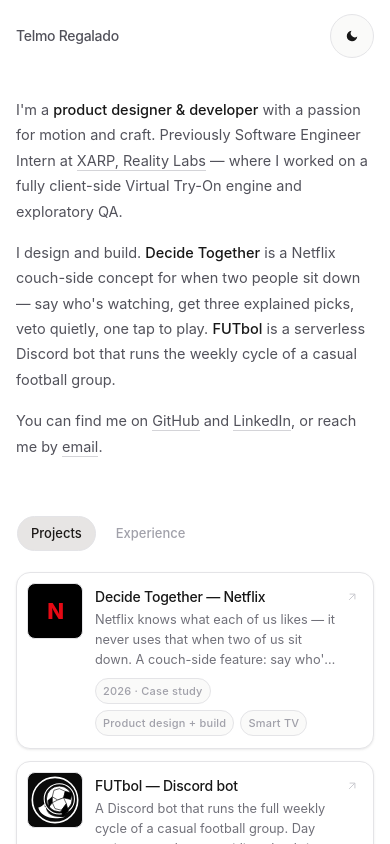
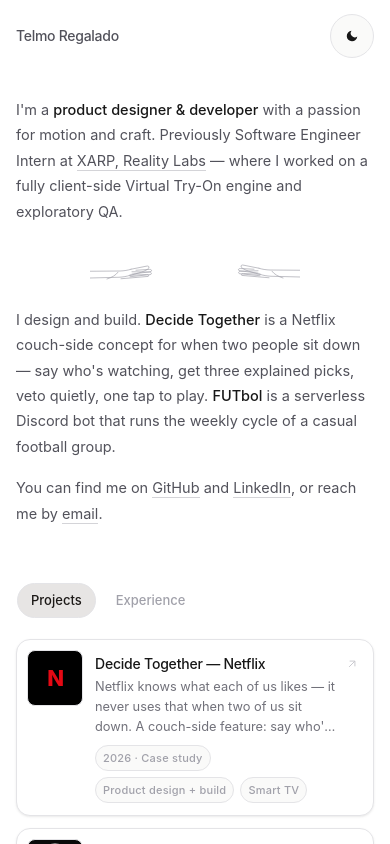
Before and after one commit to Telmo1337/portfolio_telmo, a React (Vite) app: page / in a window 390 px wide. Shown: the top 844 px of the page. Built offline with nearby package versions, Linux system fonts and the light colour scheme.

Commit message:
feat: add Creation of Adam hands divider (option A test)

```diff
--- a/src/App.jsx
+++ b/src/App.jsx
@@ -84,6 +84,60 @@
   )
 }
 
+function HandsDivider() {
+  return (
+    <motion.div
+      className="hands-divider"
+      aria-hidden="true"
+      initial={{ opacity: 0, y: 6 }}
+      animate={{ opacity: 1, y: 0 }}
+      transition={{ duration: 0.7, ease: [0.25, 0.1, 0.25, 1], delay: 0.3 }}
+    >
+      <motion.svg
+        viewBox="0 0 420 110"
+        fill="none"
+        xmlns="http://www.w3.org/2000/svg"
+        stroke="currentColor"
+        strokeWidth="1.35"
+        strokeLinecap="round"
+        strokeLinejoin="round"
+        initial={{ opacity: 0 }}
+        animate={{ opacity: 1 }}
+        transition={{ duration: 0.9, delay: 0.4 }}
+      >
+        {/* Left hand — Adam */}
+        <motion.g
+          initial={{ x: -14, opacity: 0 }}
+          animate={{ x: 0, opacity: 1 }}
+          transition={{ duration: 0.8, ease: 'easeOut', delay: 0.35 }}
+        >
+          <path d="M0 76 L58 74.5 C66 74 74 73 80 70.5" />
+          <path d="M80 70.5 L113 69 C116.5 68.8 118.5 70.5 116.5 72.8 L62 77.5" />
+          <path d="M0 62.5 L60 62 C68 61.8 76 60.5 82 58.5" />
+          <path d="M82 58.5 L112 52.5 C116 51.2 119.5 52.8 117.5 56.2 C113 62 96 67 80 70.5" />
+          <path d="M92 60.5 L119 58.8 C122.5 58.5 124.5 60.8 122 63.2 L84 68.2" />
+          <path d="M84 63.5 L119 64.2 C122.5 64.3 124 66.8 121.5 69 L80 73.5" />
+          <path d="M56 64.5 C52 70 44 75 34 78" />
+        </motion.g>
+        {/* Right hand — Creator */}
+        <motion.g
+          initial={{ x: 14, opacity: 0 }}
+          animate={{ x: 0, opacity: 1 }}
+          transition={{ duration: 0.8, ease: 'easeOut', delay: 0.35 }}
+        >
+          <path d="M420 74 L362 72.5 C354 72 346 71 340 68.5" />
+          <path d="M340 68.5 L307 67 C303.5 66.8 301.5 68.5 303.5 70.8 L358 75.5" />
+          <path d="M420 60.5 L360 60 C352 59.8 344 58.5 338 56.5" />
+          <path d="M338 56.5 L308 50.5 C304 49.2 300.5 50.8 302.5 54.2 C307 60 324 65 340 68.5" />
+          <path d="M328 58.5 L301 57 C297.5 56.7 295.5 59 298 61.4 L336 66.2" />
+          <path d="M336 61.5 L301 62.5 C297.5 62.6 296 65.1 298.5 67.3 L340 71.5" />
+          <path d="M364 62.5 C368 68 376 73 386 76" />
+        </motion.g>
+      </motion.svg>
+    </motion.div>
+  )
+}
+
 function Home({ onOpenCase }) {
   const [tab, setTab] = useState('projects')
   return (
@@ -92,6 +146,7 @@
         <p>
           I'm a <span className="em">product designer & developer</span> with a passion for motion and craft. Previously Software Engineer Intern at <a className="dotted" href={LINKS.xarp} target="_blank" rel="noopener noreferrer">XARP, Reality Labs</a> — where I worked on a fully client-side Virtual Try-On engine and exploratory QA.
         </p>
+        <HandsDivider />
         <p>
           I design and build. <span className="em">Decide Together</span> is a Netflix couch-side concept for when two people sit down — say who's watching, get three explained picks, veto quietly, one tap to play. <span className="em">FUTbol</span> is a serverless Discord bot that runs the weekly cycle of a casual football group.
         </p>
--- a/src/index.css
+++ b/src/index.css
@@ -133,6 +133,41 @@
 }
 .dotted:hover { border-color: var(--fg); color: var(--fg); }
 .em { color: var(--fg); font-weight: 500; }
+
+/* hands — creation of adam divider */
+.hands-divider {
+  display: grid;
+  place-items: center;
+  margin: 6px 0 14px;
+  color: var(--fg-faint);
+  opacity: 0.55;
+  pointer-events: none;
+  user-select: none;
+}
+.hands-divider svg {
+  width: 300px;
+  height: auto;
+  display: block;
+}
+[data-theme="dark"] .hands-divider {
+  opacity: 0.45;
+  color: var(--fg-subtle);
+}
+@media (max-width: 640px) {
+  .hands-divider {
+    margin: 4px 0 12px;
+    opacity: 0.5;
+  }
+  .hands-divider svg {
+    width: 210px;
+  }
+}
+@media (prefers-reduced-motion: reduce) {
+  .hands-divider * {
+    animation: none !important;
+    transition: none !important;
+  }
+}
 
 /* tabs */
 .tabs {
```
Also changed, not shown: src/assets/hands-adam.svg (added).
